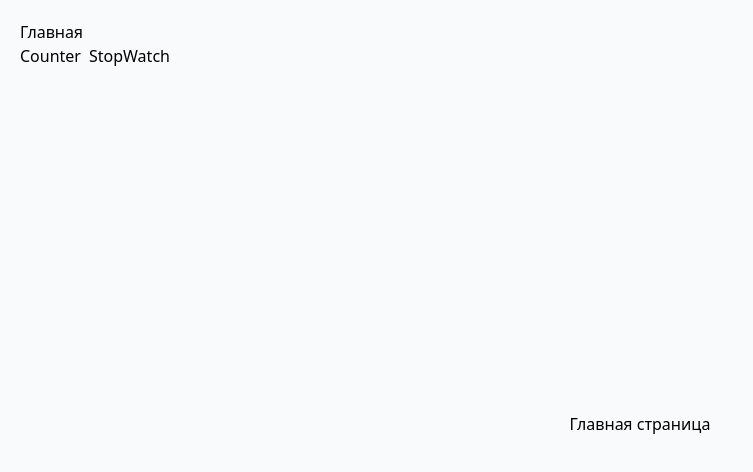
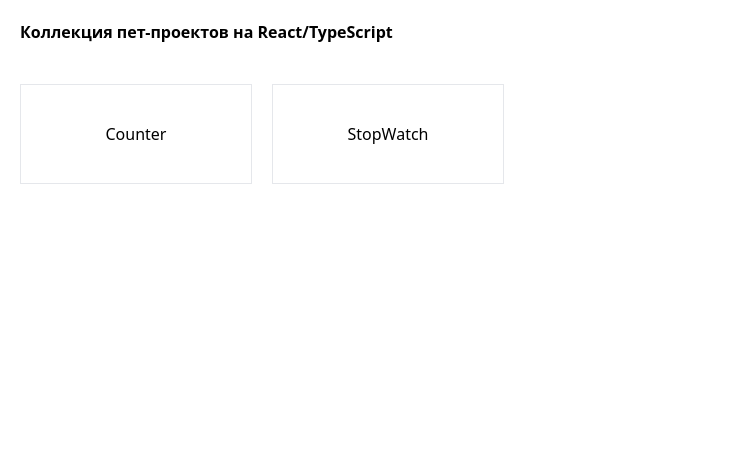
Before and after one commit to Dimetio/pet-react-propjects, a React (Vite) app: page / in a window 1280 px wide. Shown: the top 472 px of the page, without its empty margins (0-753 px from the left). Built offline with nearby package versions, Linux system fonts and the light colour scheme.

Commit message:
feat: Обновил главную страницу

```diff
--- a/src/App.tsx
+++ b/src/App.tsx
@@ -1,25 +1,17 @@
 import { Routes, Route } from "react-router";
 
-import Navigation from "./components/Navigation";
+import Main from "./components/Main";
 
 import Counter from "./projects/01-counter";
 import StopWatch from "./projects/02-stopwatch";
 
 function App() {
   return (
-    <div className="grid h-screen grid-rows-[auto_1fr] bg-gray-50 p-5">
-      <header className="">
-        <Navigation />
-      </header>
-
-      <main className="grid place-items-center gap-20">
-        <Routes>
-          <Route index element={<>Главная страница</>} />
-          <Route path="counter" element={<Counter />} />
-          <Route path="stopwatch" element={<StopWatch />} />
-        </Routes>
-      </main>
-    </div>
+    <Routes>
+      <Route index element={<Main />} />
+      <Route path="/counter" element={<Counter />} />
+      <Route path="/stopwatch" element={<StopWatch />} />
+    </Routes>
   );
 }
 
--- /dev/null
+++ b/src/components/Main.tsx
@@ -0,0 +1,26 @@
+import { Link } from "react-router-dom";
+
+import routes from "../routes";
+
+function Main() {
+  return (
+    <div className="space-y-10 p-5">
+      <p className="font-semibold">Коллекция пет-проектов на React/TypeScript</p>
+
+      <ul className="grid grid-cols-5 gap-5">
+        {routes.map(({ path, title }) => (
+          <li>
+            <Link
+              className="flex h-[100px] items-center justify-center border hover:bg-gray-50"
+              to={path}
+            >
+              {title}
+            </Link>
+          </li>
+        ))}
+      </ul>
+    </div>
+  );
+}
+
+export default Main;
--- a/src/components/Navigation.tsx
+++ b/src/components/Navigation.tsx
@@ -1,11 +1,7 @@
 import { Link, NavLink } from "react-router-dom";
 
+import routes from "../routes";
 import clsx from "clsx";
-
-const routes = [
-  { path: "counter", title: "Counter" },
-  { path: "stopwatch", title: "StopWatch" },
-];
 
 function Navigation() {
   return (
--- a/src/components/Section.tsx
+++ b/src/components/Section.tsx
@@ -1,3 +1,5 @@
+import Navigation from "./Navigation";
+
 /**
  * Компонент обертка для блока с темой упражнения
  * @param children тема упражнения
@@ -5,11 +7,19 @@
  */
 function Section({ children, title }: { children: React.ReactNode; title: string }) {
   return (
-    <section className="w-full border-b-2 pb-10">
-      <h2 className="mb-10 text-4xl font-bold">{title}:</h2>
+    <div className="grid h-screen grid-rows-[auto_1fr] bg-gray-50 p-5">
+      <header>
+        <Navigation />
+      </header>
 
-      {children}
-    </section>
+      <main>
+        <section className="w-full border-b-2 pb-10">
+          <h2 className="mb-10 text-4xl font-bold">{title}:</h2>
+
+          {children}
+        </section>
+      </main>
+    </div>
   );
 }
 
--- /dev/null
+++ b/src/routes.ts
@@ -0,0 +1,6 @@
+const routes = [
+  { path: "/counter", title: "Counter" },
+  { path: "/stopwatch", title: "StopWatch" },
+];
+
+export default routes;
```
